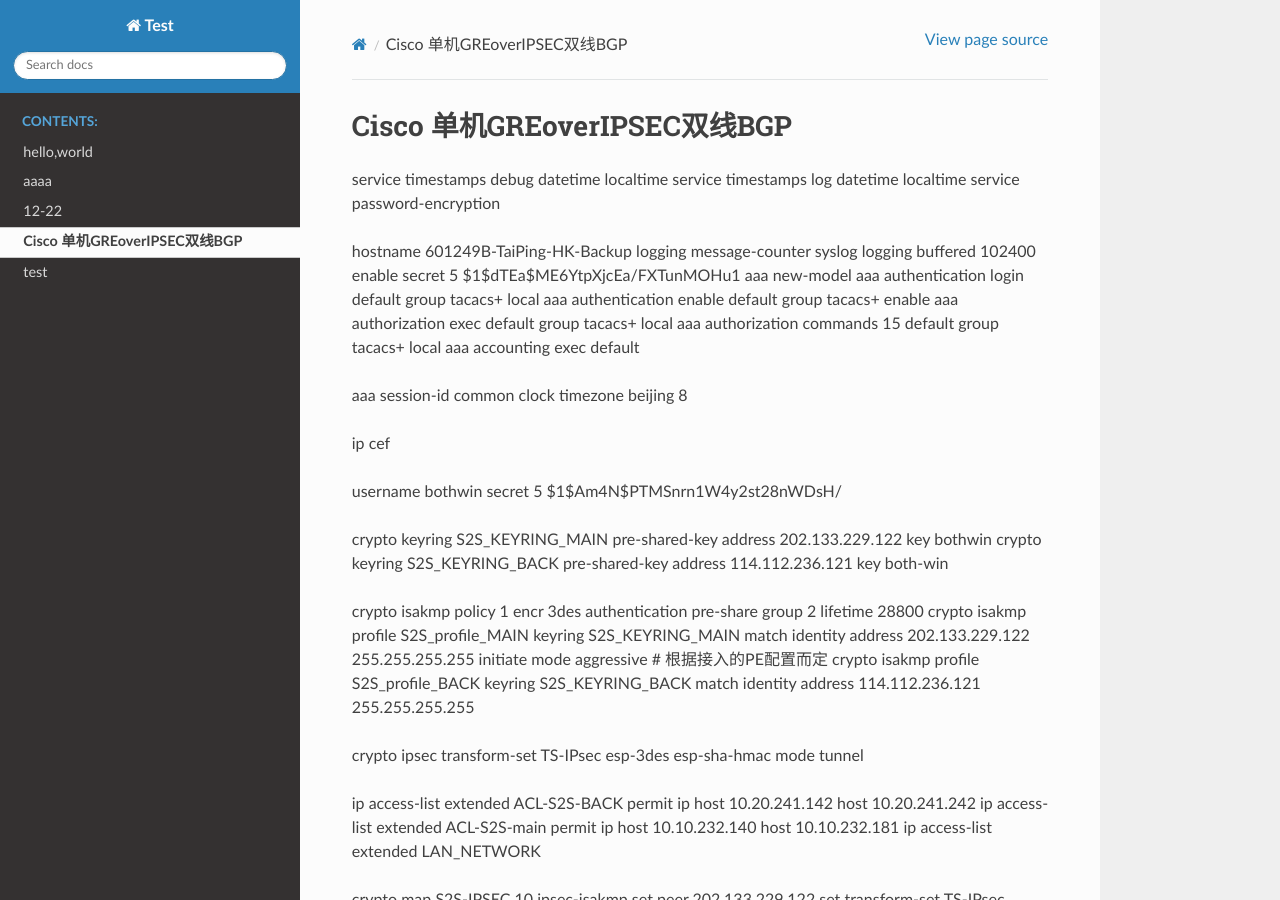
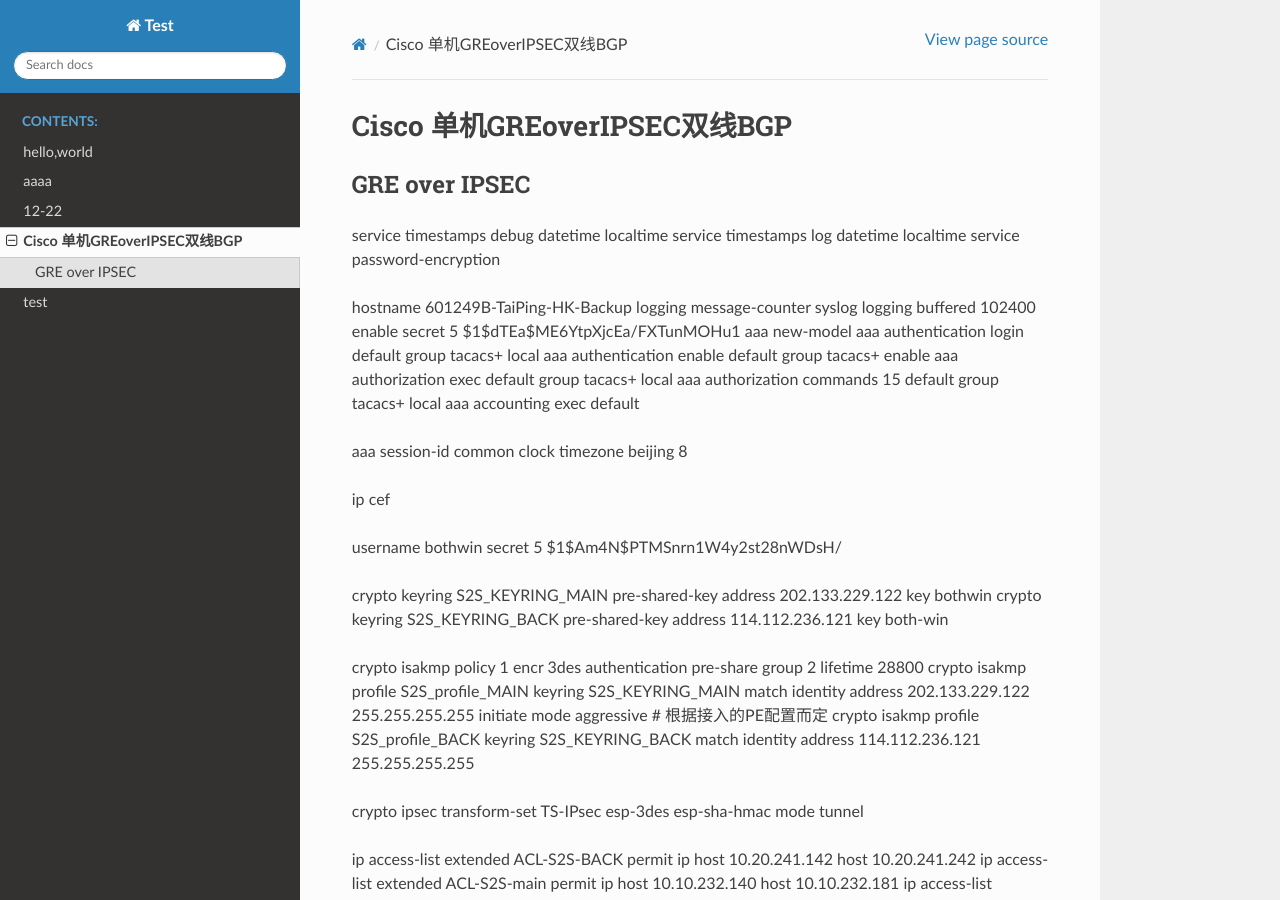
Before and after one commit to jadey1534/scrapy-cookbook, a Sphinx documentation site: the page built from source/Cisco_config.md, in a window 1280 px wide and 900 px high. Built offline with Sphinx 7.4.7 and the Read the Docs theme 2.0.0, drawn with Linux system fonts in a browser that asks for light colours.

Commit message:
Update Cisco_config.md

```diff
--- a/source/Cisco_config.md
+++ b/source/Cisco_config.md
@@ -1,5 +1,8 @@
 Cisco 单机GREoverIPSEC双线BGP
 =============================
+GRE over IPSEC
+-------------
+
 
 service timestamps debug datetime localtime
 service timestamps log datetime localtime
```
